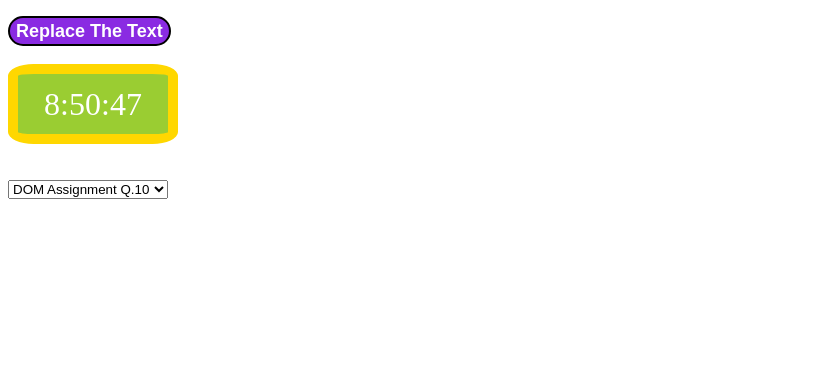
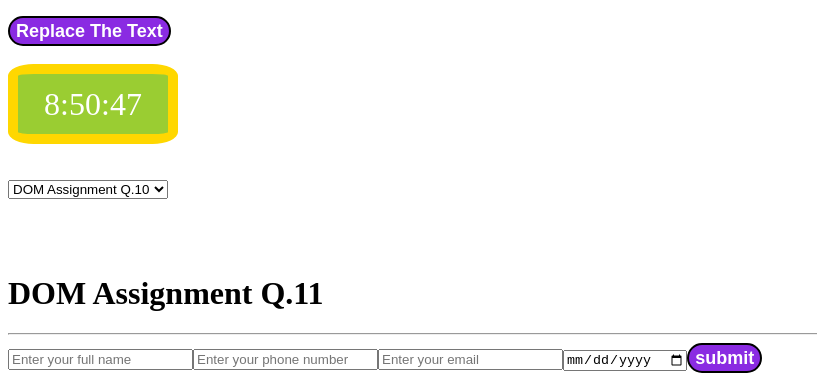
Before and after one commit to nitink3450/Prep-Assignments, a plain HTML site: page DOM Assignment/assignmentDom.html in a window 1280 px wide. Shown: the part 688-1069 px from the top of the page, without its empty margins (0-817 px from the left). Before the commit the page ends 913 px from the top, so only its background shows below. Drawn offline with Linux system fonts and the light colour scheme.

Commit message:
01july22e1

```diff
--- a/DOM Assignment/assignmentDom.html
+++ b/DOM Assignment/assignmentDom.html
@@ -79,13 +79,14 @@
       Add validations - phone no. should start with 91 , it should be 10 digits
       email should be domain prepbytes.com
       birth year should be > 958 */ -->
+      <br><br>
 
+      <div id="form">
+        <h1>DOM Assignment Q.11</h1>
+        <hr>
 
-
-
-
-
-
+      </div>
+      <!-- <button onclick="foo()" id="btn5">click to Fill details</button> -->
 
     <script src="./assignmentDom.js"></script>
 </body>
--- a/DOM Assignment/assignmentDom.js
+++ b/DOM Assignment/assignmentDom.js
@@ -93,3 +93,64 @@ function getadd()
       Add validations - phone no. should start with 91 , it should be 10 digits
       email should be domain prepbytes.com
       birth year should be > 95 */
+
+function foo(){
+
+     //creating form-
+     const form = document.createElement('form');
+     form.setAttribute('method','get');
+     form.setAttribute('action','submit');
+
+     //creating input elements
+     //for name-
+     const name =document.createElement('input');
+     name.setAttribute('name','fname');
+     name.setAttribute('type','text');
+     name.setAttribute('placeholder','Enter your full name');
+     // name.setAttribute('required')
+
+
+     //for phone number-
+     const phone =document.createElement('input');
+     phone.setAttribute('name','number');
+     phone.setAttribute('type','number');
+     phone.setAttribute('placeholder','Enter your phone number');
+     phone.setAttribute('maxlength','14');
+     phone.setAttribute('pattern','[+91][789]{1}[0-9]{9}');
+     // name.setAttribute('required')
+
+     //for Email-
+     const email =document.createElement('input');
+     email.setAttribute('name','email');
+     email.setAttribute('type','email');
+     email.setAttribute('placeholder','Enter your email');
+     email.setAttribute('pattern','[a-zA-Z0-9\-\_\.]+@prepbyte.com');
+     // name.setAttribute('required')
+
+      //for DOB-
+      const birth =document.createElement('input');
+     birth.setAttribute('name','birth');
+     birth.setAttribute('type','date');
+     birth.setAttribute('placeholder','DD/MM/YYYY');
+     birth.setAttribute('min','1995-01-01');
+      // name.setAttribute('required')
+
+      //submit button-
+      const submit=document.createElement('button');
+      submit.setAttribute('type','submit')
+      submit.setAttribute('value','submit')
+      submit.innerText ='submit';
+
+      //add all child to form-
+      form.appendChild(name);
+      form.appendChild(phone);
+      form.appendChild(email);
+      form.appendChild(birth);
+      form.appendChild(submit);
+
+      //access div of id form-
+      const div = document.getElementById('form');
+      //add form to div-
+      div.appendChild(form);
+}
+foo();
```
